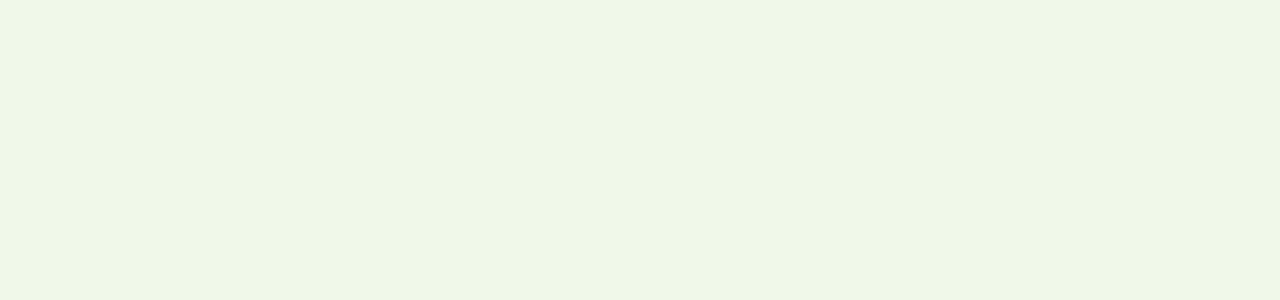
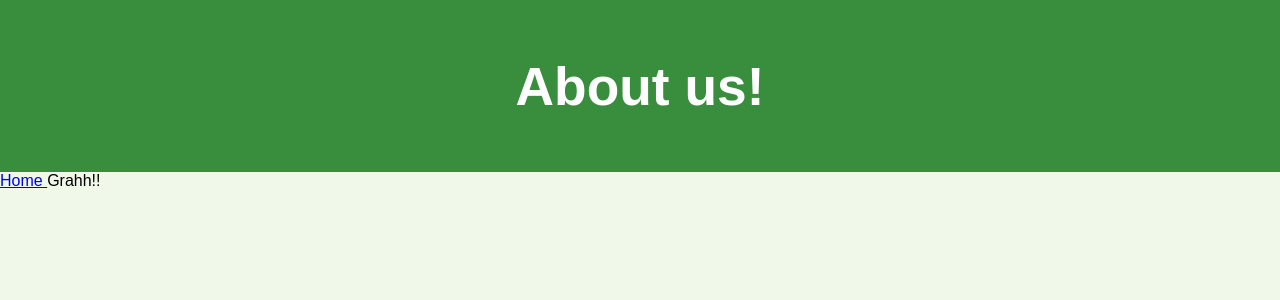
Before and after one commit to jackdeye/HOTH2024, a React (Vite) app: page /about-page in a window 1280 px wide. Before the commit this address had no page. Shown: the top 300 px of the page. Built offline with nearby package versions, Linux system fonts and the light colour scheme.

Commit message:
added about page

```diff
--- a/src/App.jsx
+++ b/src/App.jsx
@@ -3,6 +3,7 @@ import { Routes, Route } from 'react-router-dom';
 import './App.css'
 import HomePage from "./components/HomePage";
 import ResultsPage from './components/ResultsPage.jsx'
+import AboutPage from './components/AboutPage.jsx'
 
 function App() {
   const [zipcode, setZipcode] = useState(0);
@@ -11,6 +12,7 @@ function App() {
       <Routes>
         <Route path="/" element={<HomePage setZipcode={setZipcode}/>} />
         <Route path="/results-page" element={<ResultsPage zipcode={zipcode}/>} />
+        <Route path="/about-page" element={<AboutPage/>} />
       </Routes>
   </div>
   );
--- /dev/null
+++ b/src/components/AboutPage.jsx
@@ -0,0 +1,15 @@
+import { Link } from 'react-router-dom';
+export default function AboutPage() {
+  return (
+    <div>
+
+      <header>
+        <h1>About us!</h1>
+      </header>
+      <Link to='/'> Home </Link>
+      <p1>
+        Grahh!!
+      </p1>
+    </div>
+  )
+};
--- a/src/components/HomePage.jsx
+++ b/src/components/HomePage.jsx
@@ -1,5 +1,5 @@
 import React, { useEffect, useState } from "react";
-import { useNavigate } from 'react-router-dom';
+import { useNavigate, Link } from 'react-router-dom';
 import tree_footer from "/src/assets/images/tree_footer.png";
 
 export default function HomePage({setZipcode}) {
@@ -15,6 +15,7 @@ export default function HomePage({setZipcode}) {
             <h1>50 Shades of Green</h1>
           </header>
 
+          <Link to='/about-page'> About </Link>
 
           <div className="dropdowns">
             <input type="number" id="zipcode" placeholder="Enter your zipcode here" onChange={(event) => setZipcode(parseInt(event.target.value))}/>
```
